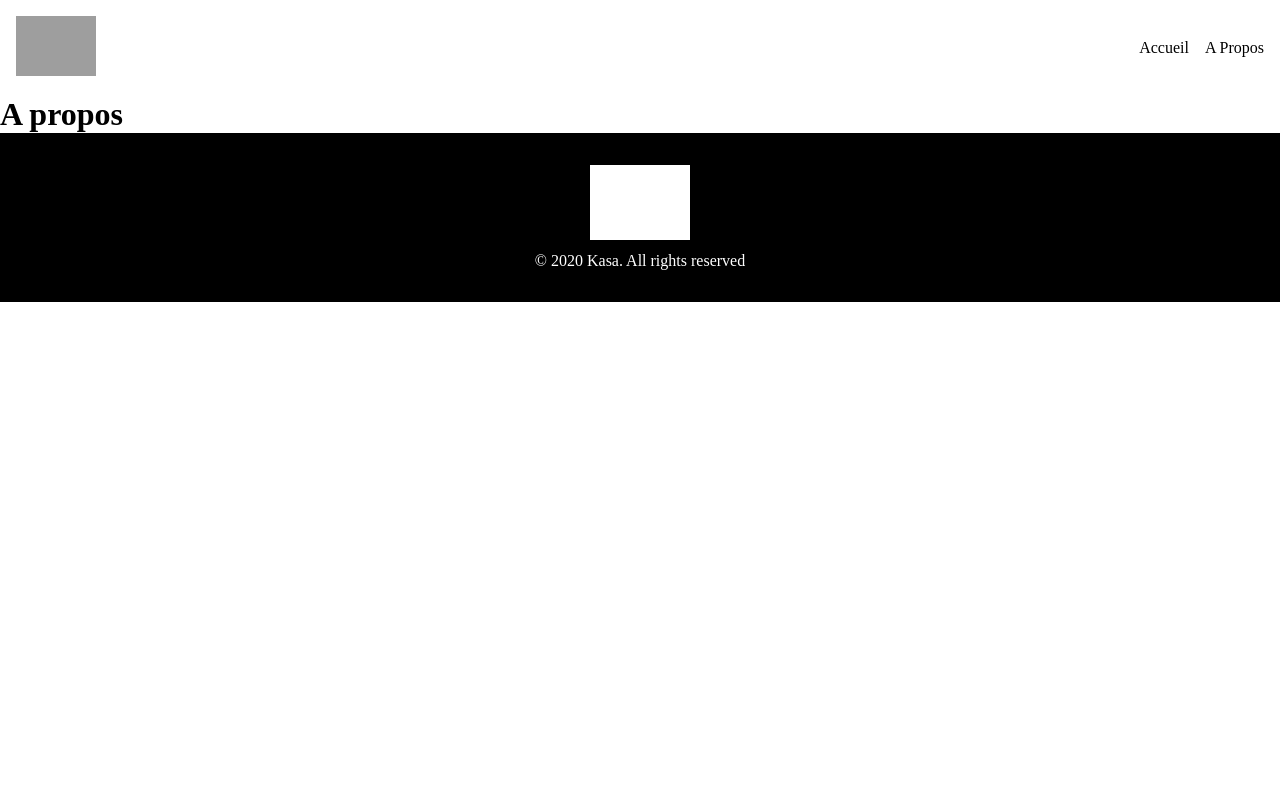
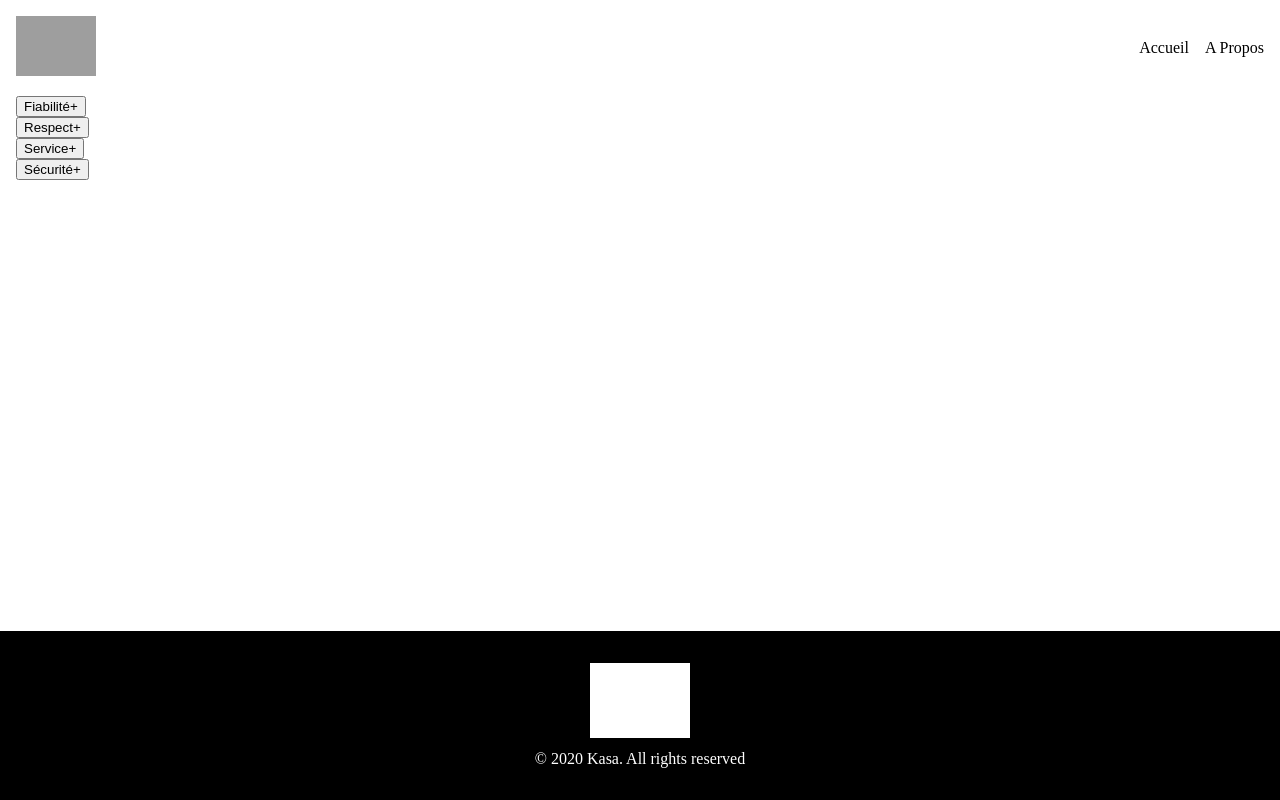
Before and after one commit to Flow2510/Kasa, a React (Vite) app: page /about in a window 1280 px wide. Built offline with nearby package versions, Linux system fonts and the light colour scheme; grey boxes are pictures that could not be loaded.

Commit message:
ajout d'un composant accordion

```diff
--- a/src/App.css
+++ b/src/App.css
@@ -2,3 +2,9 @@
   margin: 0;
   box-sizing: border-box;
 }
+
+.app{
+    display: flex;
+    flex-direction: column;
+    min-height: 100vh;
+}
--- a/src/App.jsx
+++ b/src/App.jsx
@@ -8,7 +8,7 @@
 
 function App() {
   return (
-    <>
+    <div className='app'>
       <Header />
        <Routes>
          <Route path="/" element={<Home />} />
@@ -17,7 +17,7 @@
          <Route path="/logement" element={<Logement />} />
       </Routes>
       <Footer />
-    </>
+    </div>
   );
 }
 
--- /dev/null
+++ b/src/components/accordion/accordion.jsx
@@ -0,0 +1,23 @@
+import { useState } from "react";
+
+export default function Accordion({title, children}){
+    const [isOpen, setIsOpen] = useState(false);
+
+    const toggle = () => {
+        setIsOpen((prev) => !prev);
+    };
+
+    return (
+        <div>
+            <button onClick={toggle}>
+                <span>{title}</span>
+                <span>{isOpen ? '-' : '+'}</span>
+            </button>
+            {isOpen && (
+                <div>
+                    {children}
+                </div>
+            )}
+        </div>
+    )
+}
--- a/src/components/header/header.jsx
+++ b/src/components/header/header.jsx
@@ -5,7 +5,7 @@
 export default function Header(){
     return(
         <header className='header'>
-            <Link><img className='header__logo' src={logo} alt='kasa'/></Link>
+            <Link to="/"><img className='header__logo' src={logo} alt='kasa'/></Link>
             <nav className='header__menu'>
                 <Link to="/" className='header__menu-link'>Accueil</Link>
                 <Link to="/about" className='header__menu-link'>A Propos</Link>
--- a/src/pages/about.jsx
+++ b/src/pages/about.jsx
@@ -1,5 +1,33 @@
+import Accordion from "../components/accordion/accordion";
+const aboutList = [
+    {
+        title: 'Fiabilité',
+        content:
+        'Les annonces postées sur Kasa garantissent une fiabilité totale. Les photos sont conformes aux logements, et toutes les informations sont régulièrement vérifiées par nos équipes.',
+    },
+    {
+        title: 'Respect',
+        content:
+        'La bienveillance fait partie des valeurs fondatrices de Kasa. Tout comportement discriminatoire ou de perturbation du voisinage entraînera une exclusion de notre plateforme.',
+    },
+    {
+        title: 'Service',
+        content:
+        "Nos équipes se tiennent à votre disposition pour vous fournir une expérience parfaite. N'hésitez pas à nous contacter si vous avez la moindre question.",
+    },
+    {
+        title: 'Sécurité',
+        content:
+        "La sécurité est la priorité de Kasa. Aussi bien pour nos hôtes que pour les voyageurs, chaque logement correspond aux critères de sécurité établis par nos services. En laissant une note aussi bien à l'hôte qu'au locataire, cela permet à nos équipes de vérifier que les standards sont bien respectés. Nous organisons également des ateliers sur la sécurité domestique pour nos hôtes.",
+    },
+];
+
 export default function About(){
     return(
-        <h1>A propos</h1>
+        <main className="main">
+            {aboutList.map((item) => (
+                <Accordion title={item.title}>{item.content}</Accordion>
+            ))}
+        </main>
     )
 }
--- a/src/pages/home.scss
+++ b/src/pages/home.scss
@@ -1,4 +1,5 @@
 .main{
     padding: 0 1rem;
     width: 100%;
+    flex: 1;
 }
```
Also changed, not shown: src/components/accordion/accordion.scss (added).
